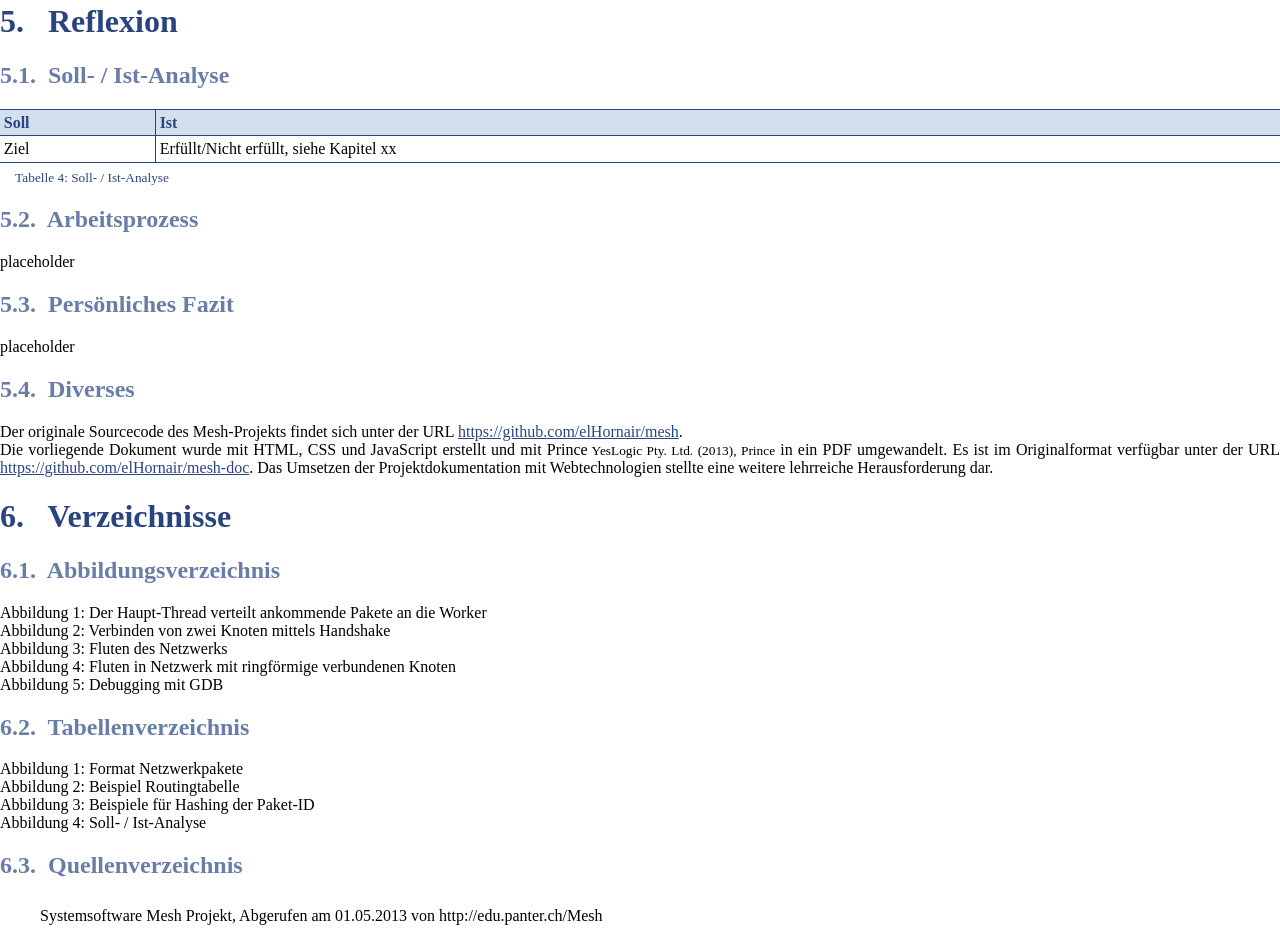
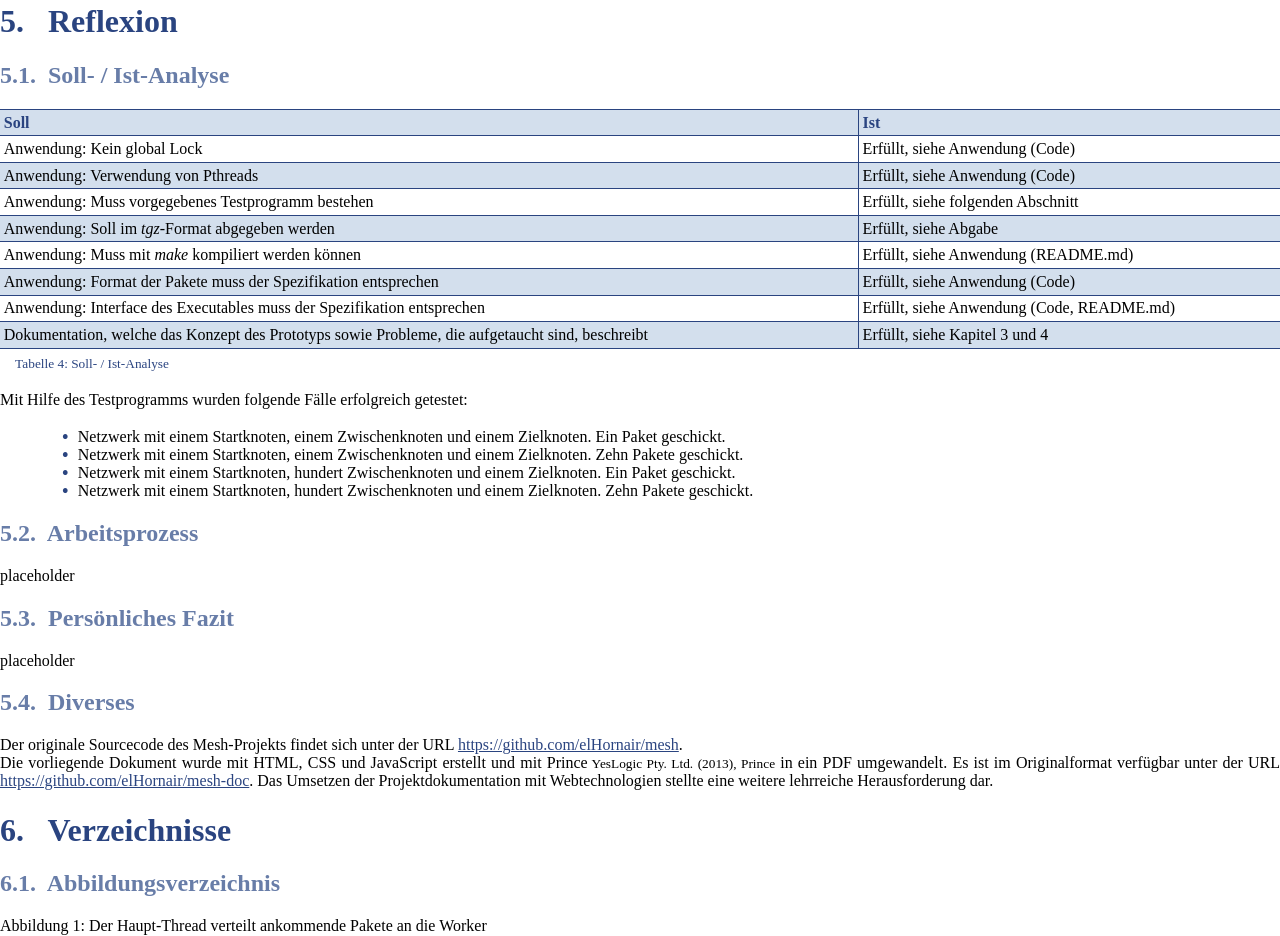
Before and after one commit to elHornair/mesh-doc, a plain HTML site: page index.html in a window 1280 px wide. Shown: the part 7652-8588 px from the top of the page. Drawn offline with Linux system fonts and the light colour scheme.

Commit message:
soll, ist analyse

```diff
--- a/index.html
+++ b/index.html
@@ -456,11 +456,47 @@
                 <th>Ist</th>
             </tr>
             <tr>
-                <td>Ziel</td>
-                <td>Erfüllt/Nicht erfüllt, siehe Kapitel xx</td>
+                <td>Anwendung: Kein global Lock</td>
+                <td>Erfüllt, siehe Anwendung (Code)</td>
+            </tr>
+            <tr>
+                <td>Anwendung: Verwendung von Pthreads</td>
+                <td>Erfüllt, siehe Anwendung (Code)</td>
+            </tr>
+            <tr>
+                <td>Anwendung: Muss vorgegebenes Testprogramm bestehen</td>
+                <td>Erfüllt, siehe folgenden Abschnitt</td>
+            </tr>
+            <tr>
+                <td>Anwendung: Soll im <i>tgz</i>-Format abgegeben werden</td>
+                <td>Erfüllt, siehe Abgabe</td>
+            </tr>
+            <tr>
+                <td>Anwendung: Muss mit <i>make</i> kompiliert werden können</td>
+                <td>Erfüllt, siehe Anwendung (README.md)</td>
+            </tr>
+            <tr>
+                <td>Anwendung: Format der Pakete muss der Spezifikation entsprechen</td>
+                <td>Erfüllt, siehe Anwendung (Code)</td>
+            </tr>
+            <tr>
+                <td>Anwendung: Interface des Executables muss der Spezifikation entsprechen</td>
+                <td>Erfüllt, siehe Anwendung (Code, README.md)</td>
+            </tr>
+            <tr>
+                <td>Dokumentation, welche das Konzept des Prototyps sowie Probleme, die aufgetaucht sind, beschreibt</td>
+                <td>Erfüllt, siehe Kapitel 3 und 4</td>
             </tr>
         </table>
-        <!--TODO: ein paar Worte dazu verlieren, welche Fälle getestet wurden und so-->
+        <p>
+            Mit Hilfe des Testprogramms wurden folgende Fälle erfolgreich getestet:
+        </p>
+        <ul>
+            <li>Netzwerk mit einem Startknoten, einem Zwischenknoten und einem Zielknoten. Ein Paket geschickt.</li>
+            <li>Netzwerk mit einem Startknoten, einem Zwischenknoten und einem Zielknoten. Zehn Pakete geschickt.</li>
+            <li>Netzwerk mit einem Startknoten, hundert Zwischenknoten und einem Zielknoten. Ein Paket geschickt.</li>
+            <li>Netzwerk mit einem Startknoten, hundert Zwischenknoten und einem Zielknoten. Zehn Pakete geschickt.</li>
+        </ul>
 
         <h2>Arbeitsprozess</h2>
         <p>
```
